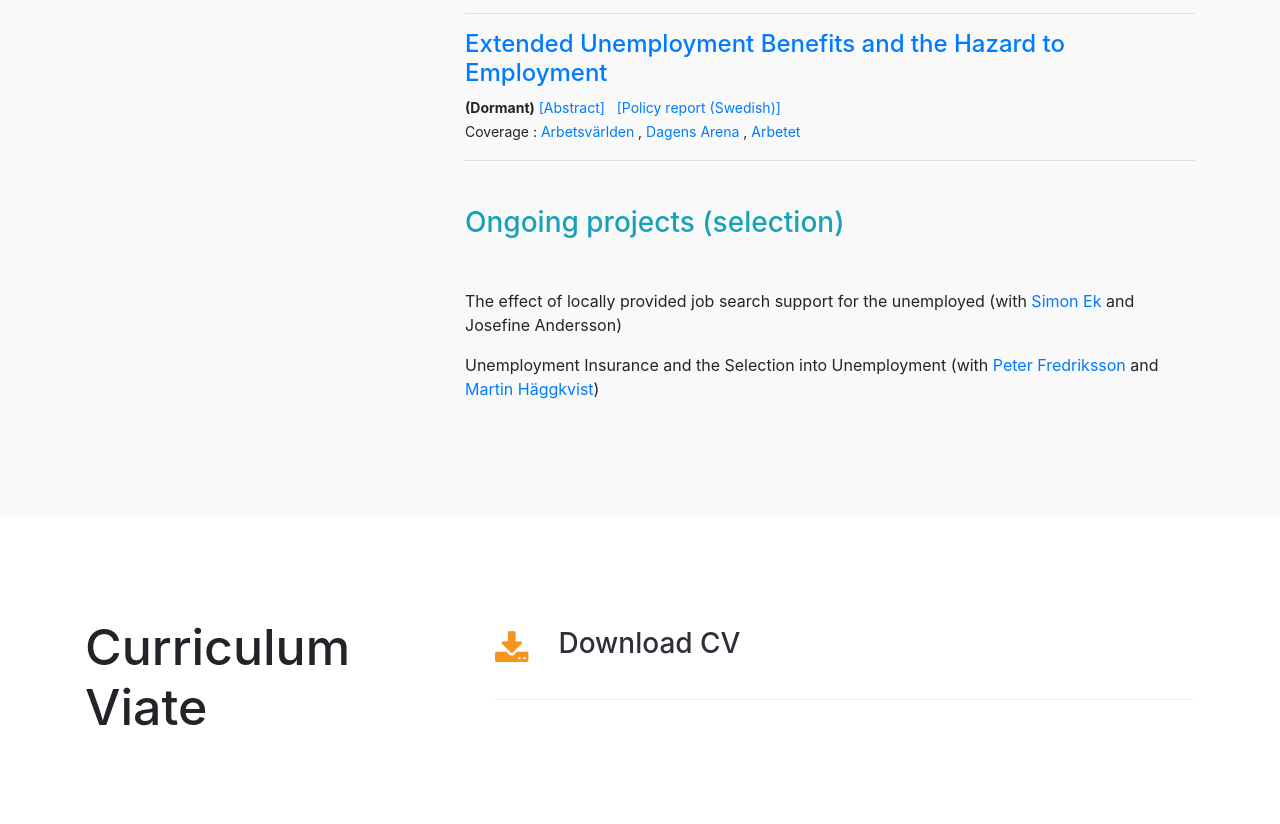
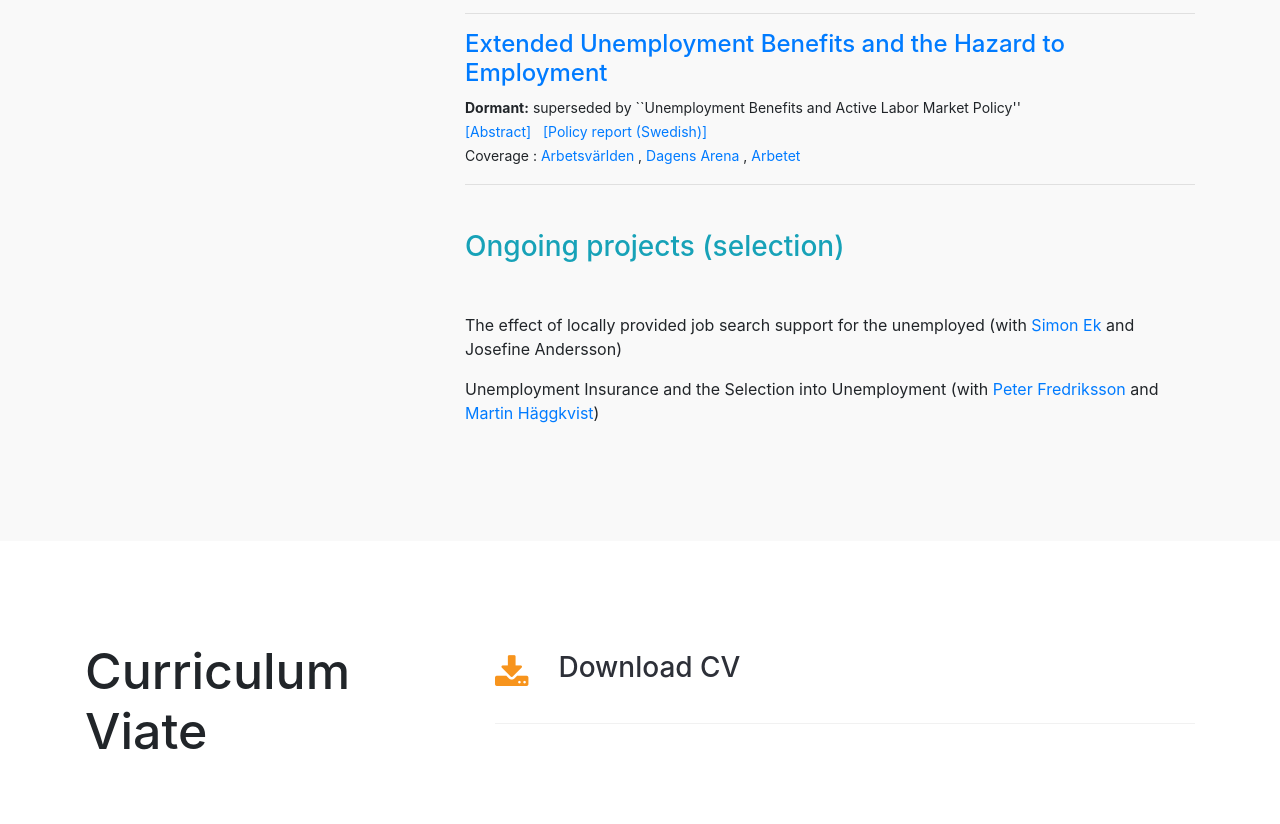
Before and after one commit to jcederlof/site, a website with bundled scripts: page index.html in a window 1280 px wide. Shown: the part 2461-3285 px from the top of the page. Built offline with nearby package versions, Linux system fonts and the light colour scheme.

Commit message:
Add files via upload

```diff
--- a/index.html
+++ b/index.html
@@ -241,7 +241,7 @@ Coverage : <a href="https://theworkplacereport.cmail19.com/t/ViewEmail/d/BE56AD2
 
 <div class="exprience-info">
 <h4><a href="https://www.ifau.se/globalassets/pdf/se/2020/wp-2020-25-extended-unemployment-benefits-and-the-hazard-to-employment.pdf" target="_blank"> Extended Unemployment Benefits and the Hazard to Employment </a></h4>
-<p> <b>(Dormant)</b> <a class="card-title mb-0" data-toggle="collapse" href="#collapseUI" role="button" aria-expanded="false" aria-controls="collapseExample">[Abstract]</a> &nbsp   <a href="https://www.ifau.se/globalassets/pdf/se/2020/r-2020-24-effekter-av-forlangd-arbetsloshetsersattning-pa-arbetsutbud.pdf">[Policy report (Swedish)]</a>  <br>
+<p> <b>Dormant:</b> superseded by ``Unemployment Benefits and Active Labor Market Policy''<br> <a class="card-title mb-0" data-toggle="collapse" href="#collapseUI" role="button" aria-expanded="false" aria-controls="collapseExample">[Abstract]</a> &nbsp   <a href="https://www.ifau.se/globalassets/pdf/se/2020/r-2020-24-effekter-av-forlangd-arbetsloshetsersattning-pa-arbetsutbud.pdf">[Policy report (Swedish)]</a>  <br>
 Coverage : <a href="https://www.arbetsvarlden.se/hogre-ersattning-gav-inte-langre-arbetsloshet/"> Arbetsvärlden </a> ,  <a href="https://www.dagensarena.se/opinion/manniskor-gor-inte-alltid-som-nationalekonomin-sager/"> Dagens Arena </a>, <a href="https://arbetet.se/2021/02/23/moderaterna-fornedrar-de-arbetslosa/"> Arbetet </a>
 
             <div class="collapse" id="collapseUI">
```
